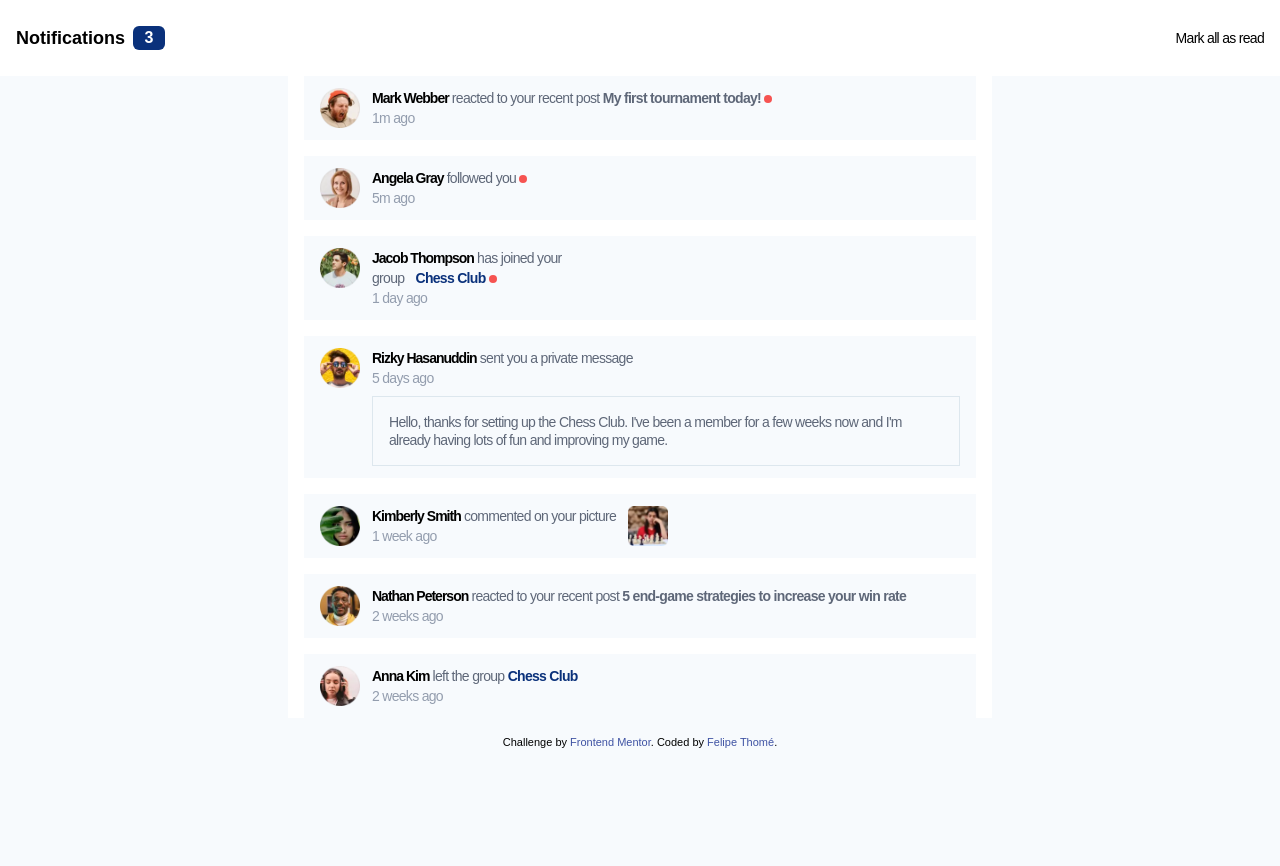
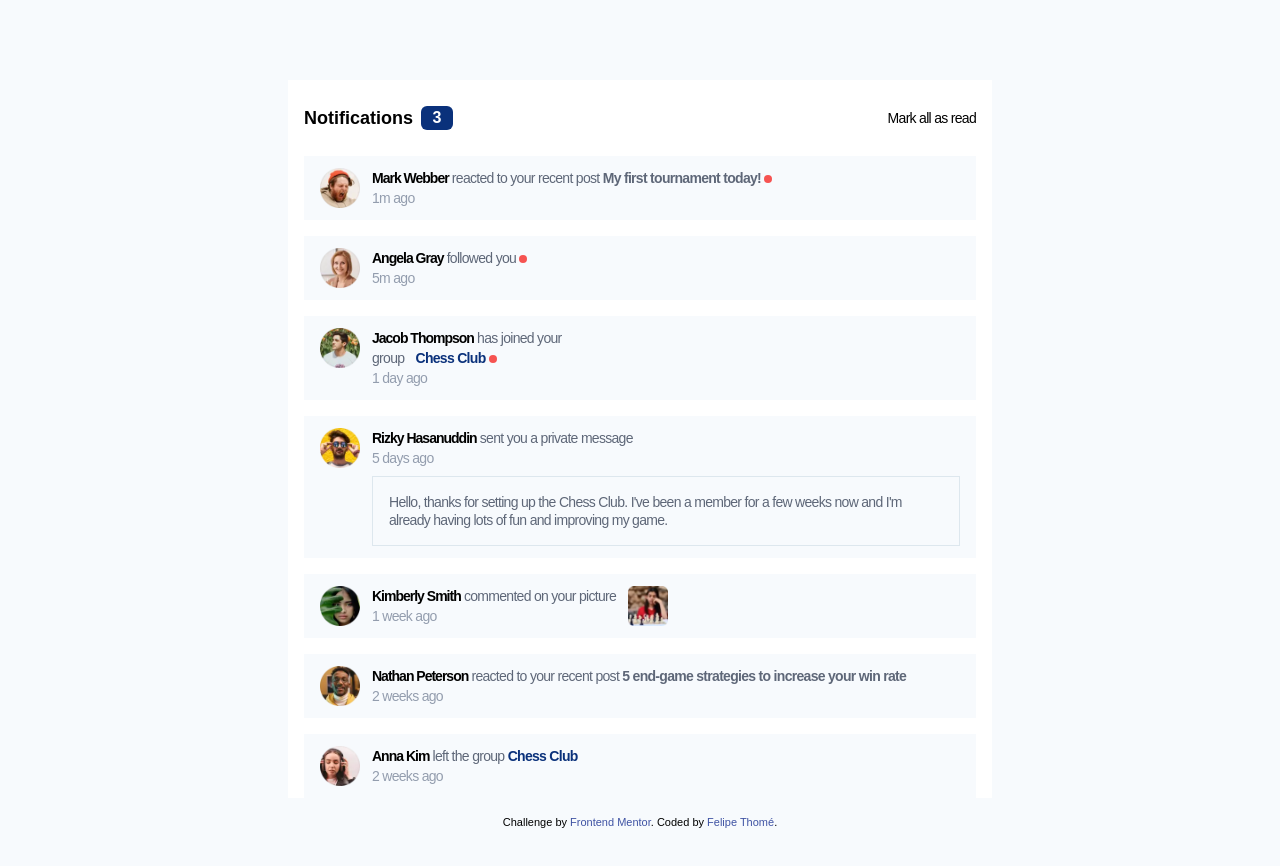
Before and after one commit to felipetn1989/notifications-page-main, a plain HTML site: page src/index.html in a window 1280 px wide. Before the commit the page ends 800 px from the top, so only its background shows below. Drawn offline with Linux system fonts and the light colour scheme.

Commit message:
desktop design

```diff
--- a/src/index.html
+++ b/src/index.html
@@ -16,8 +16,8 @@
 
     <link rel="stylesheet" href="../dist/output.css" />
   </head>
-  <body class="bg-[#f7fafd] lg:flex lg:flex-col lg:items-center">
-    <header class="bg-white flex justify-between items-center px-4 py-6 lg:w-full">
+  <body class="bg-[#f7fafd] lg:flex lg:flex-col lg:items-center lg:p-20">
+    <header class="bg-white flex justify-between items-center px-4 py-6 lg:w-[44rem]">
       <div class="flex items-center gap-2">
         <h1 class="text-lg font-extrabold">Notifications</h1>
         <span
```
Also changed, not shown: dist/output.css.
